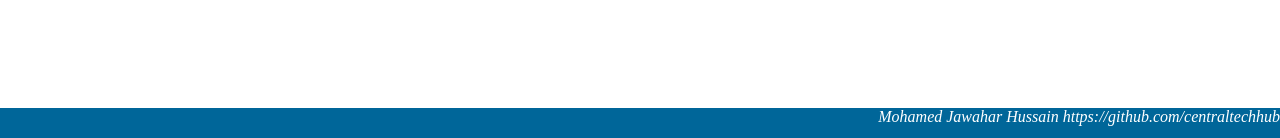
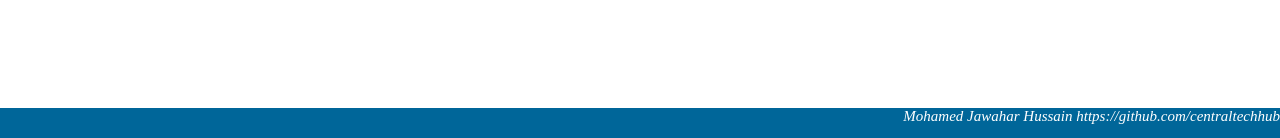
Before and after one commit to centraltechhub/DemoApplications, a Java web app: page /ServerDetails.html in a window 1280 px wide. Shown: the part 662-800 px from the top of the page. Run offline with Tomcat 11, a stand-in JSP engine, Linux system fonts and the light colour scheme; some libraries are stand-ins or nearby versions.

Commit message:
Comment V1

```diff
--- a/sessionwebapp/src/main/webapp/ServerDetails.css
+++ b/sessionwebapp/src/main/webapp/ServerDetails.css
@@ -31,5 +31,6 @@ tr
    background-color: #006699;
    color: white;
    text-align: right;
+   font-size: 15px;
 
 }
```
